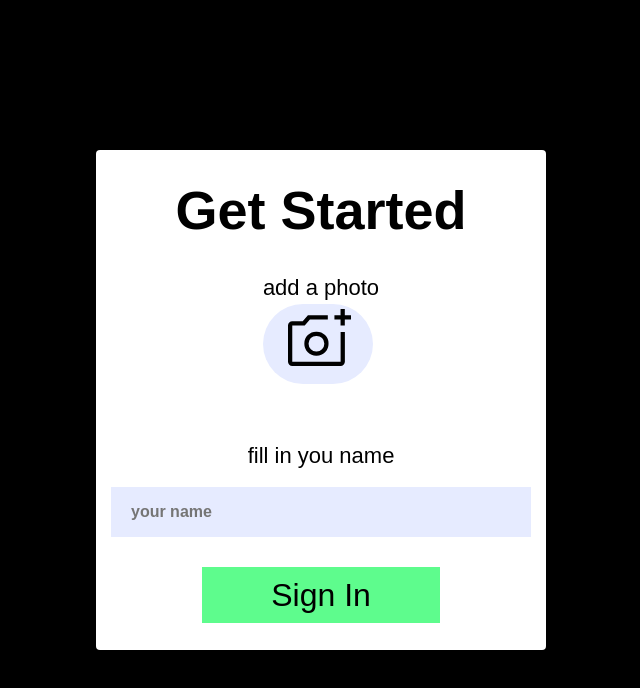
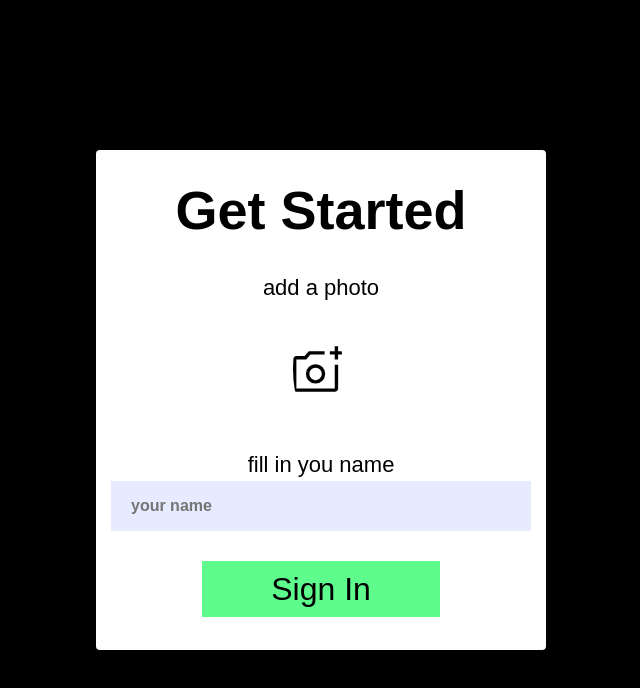
Before and after one commit to Nikoloza23/unilab, a React (Create React App) app: page /sign in a window 1280 px wide. Shown: the top 688 px of the page, without its empty margins (319-959 px from the left). Built offline with nearby package versions, Linux system fonts and the light colour scheme.

Commit message:
unilab-todo

```diff
--- a/src/components/todolist/todoList.scss
+++ b/src/components/todolist/todoList.scss
@@ -48,6 +48,19 @@
       font-weight: $fw;
       font-family: sans-serif;
     }
+    .completed {
+      border-radius: 4px;
+      padding-top: 10px;
+      padding-left: $regular_size;
+      color: $cl-white;
+      width: 520px;
+      height: 32px;
+      margin-bottom: 10px;
+      list-style: $without;
+      font-weight: $fw;
+      font-family: sans-serif;
+      background: $un-c-e;
+    }
   }
   .todo_template {
     width: 100px;
@@ -64,16 +77,16 @@
   }
 }
 
-.completed {
-  border-radius: 4px;
-  padding-top: $regular_size;
-  padding-left: $regular_size;
-  color: $cl-white;
-  width: 510px;
-  height: 30px;
-  margin-bottom: 10px;
-  list-style: $without;
-  font-weight: $fw;
-  font-family: sans-serif;
-  background: $un-c-e;
+@media (max-width: 1000px) {
+  .todo_list_container {
+    input {
+      width: 80vw;
+    }
+    button {
+      width: 30%;
+    }
+    .added_tasks {
+      width: 350px !important;
+    }
+  }
 }
--- a/src/pages/landing/landing.scss
+++ b/src/pages/landing/landing.scss
@@ -36,3 +36,18 @@
     }
   }
 }
+
+
+@media (max-width:1000px) {
+  .landing_container{
+    width: 100%;
+    height: 100vh;
+    h1{
+      font-size: 25px !important;
+    }
+    button{
+      width: 288px !important;
+      height: 78px !important;
+    }
+  }
+}
--- a/src/pages/sign/SignIn.jsx
+++ b/src/pages/sign/SignIn.jsx
@@ -31,12 +31,13 @@ const SignIn = () => {
   };
 
   function handleJoin() {
+    if (!userProfile || !enteredName) return;
     const enteredValues = {
       FirstName: enteredName,
       Profile: userProfile,
     };
-    if (!enteredName) return;
     localStorage.setItem("joinedUser", JSON.stringify(enteredValues));
+
     navigate("/todo");
   }
 
@@ -47,7 +48,7 @@ const SignIn = () => {
         <label htmlFor="fileInput">
           add a photo
           <div className="img_bubble">
-            <img src={UserPhoto} alt="" />
+            <img src={userProfile || UserPhoto} alt="" />
           </div>
         </label>
         <input
--- a/src/pages/sign/signIn.scss
+++ b/src/pages/sign/signIn.scss
@@ -21,22 +21,18 @@
     label {
       font: $poppin3;
       margin-top: $regular_size;
-      margin-bottom: 15px;
     }
     .img_bubble {
-      width: 110px;
-      height: 80px;
-      background: #e6ebff 0% 0% no-repeat padding-box;
-      border-radius: 80px;
-      margin-bottom: $regular_size;
-      &:hover {
-        background: $cl-green;
-      }
       img {
-        width: 63px;
-        margin-top: 5px;
-        margin-left: 25px;
+        width: 50px;
+        padding: 0px 30px;
+        height: 100px;
+        border-radius: 80px;
+        margin-top: 15px;
         cursor: $curs;
+        &:hover {
+          background: $cl-green;
+        }
       }
     }
     input {
@@ -66,3 +62,10 @@
     }
   }
 }
+
+@media (max-width: 1000px) {
+  .registrer_container {
+    width: 100%;
+    height: 100vh;
+  }
+}
```
